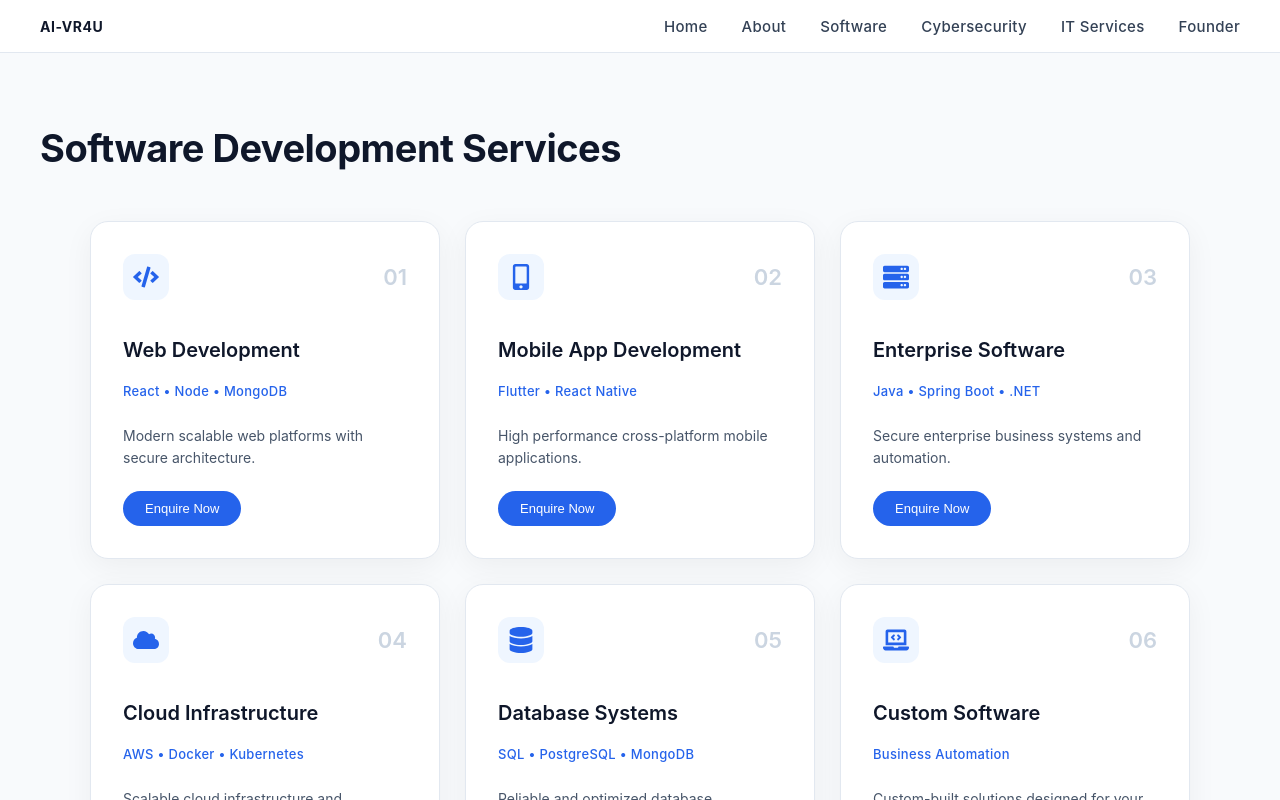
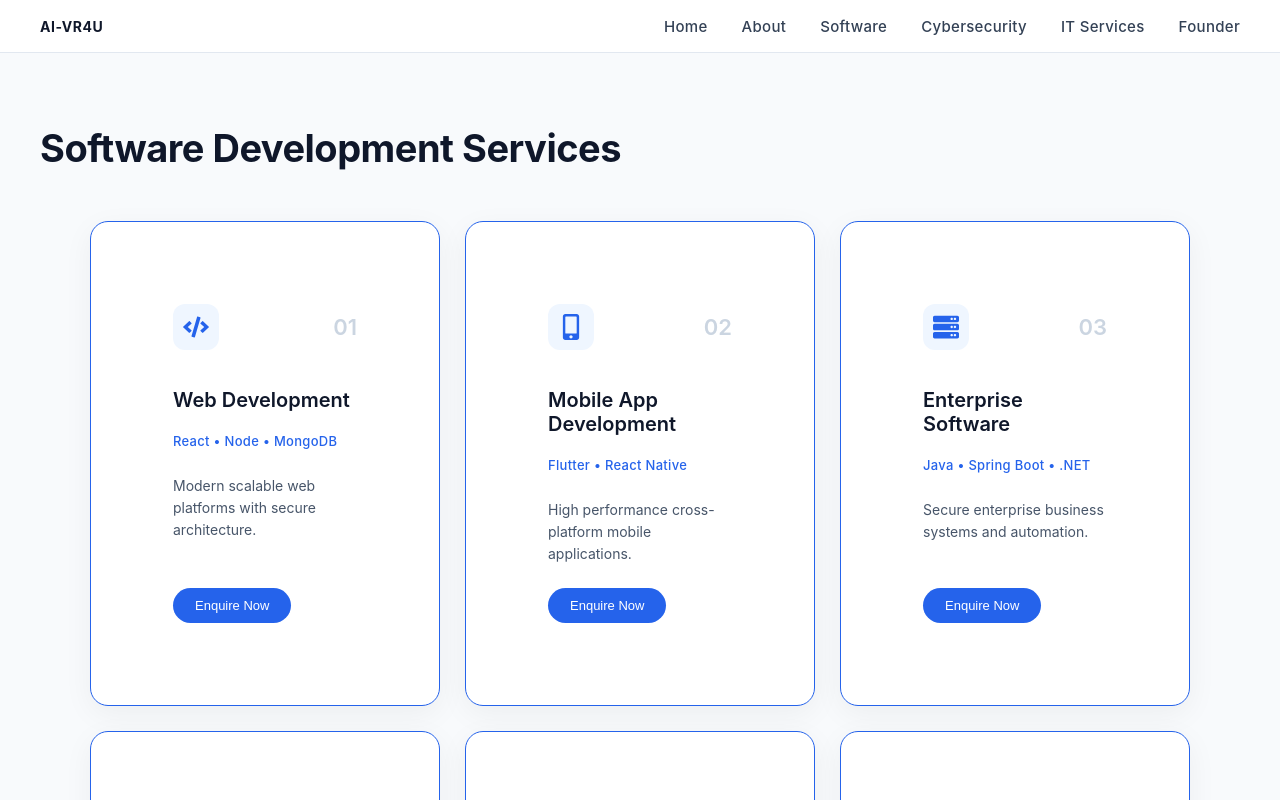
Before and after one commit to Aswin-Ratheesh-123/ai-vr4u-website, a React (Create React App) app: page /software in a window 1280 px wide. Shown: the top 800 px of the page. Built offline with nearby package versions, Linux system fonts and the light colour scheme.

Commit message:
swiper border

```diff
--- a/src/styles/InfrastructureServices.css
+++ b/src/styles/InfrastructureServices.css
@@ -45,9 +45,9 @@
 .software-card {
     background: #ffffff;
     border-radius: 18px;
-    padding: 32px;
+    padding: 82px;
 
-    border: 1px solid #e2e8f0;
+    border-color: #2563eb;
 
     box-shadow: 0 8px 30px rgba(0, 0, 0, 0.05);
     transition: all .35s ease;
@@ -56,11 +56,7 @@
     flex-direction: column;
 }
 
-.software-card:hover {
-    transform: translateY(-10px);
-    border-color: #2563eb;
-    box-shadow: 0 20px 50px rgba(37, 99, 235, 0.15);
-}
+
 
 /* card top */
 
--- a/src/styles/SoftwarePreview.css
+++ b/src/styles/SoftwarePreview.css
@@ -16,6 +16,7 @@ margin:auto;
 
 .software-header{
 margin-bottom:50px;
+
 }
 
 .software-header h2{
```
